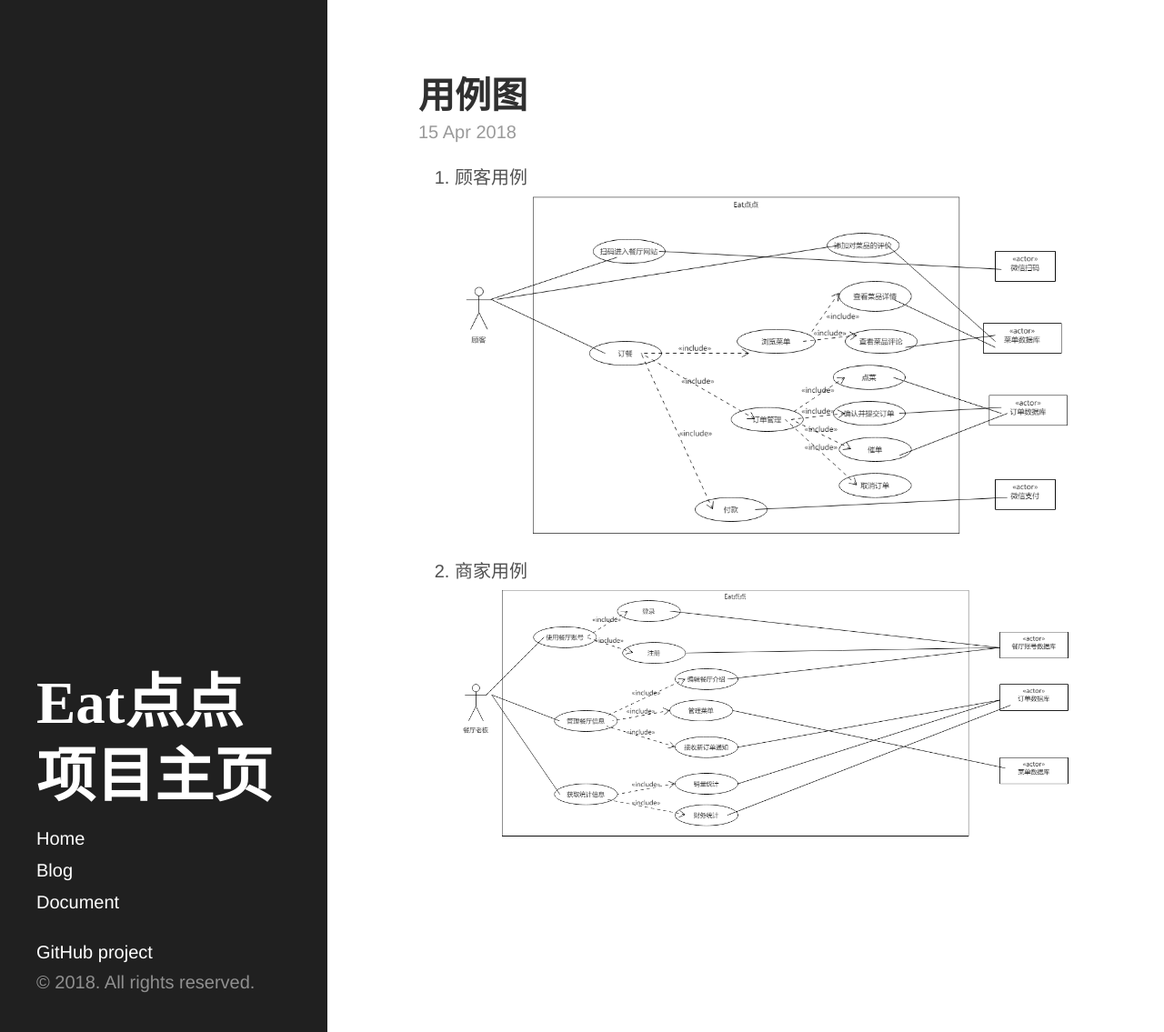
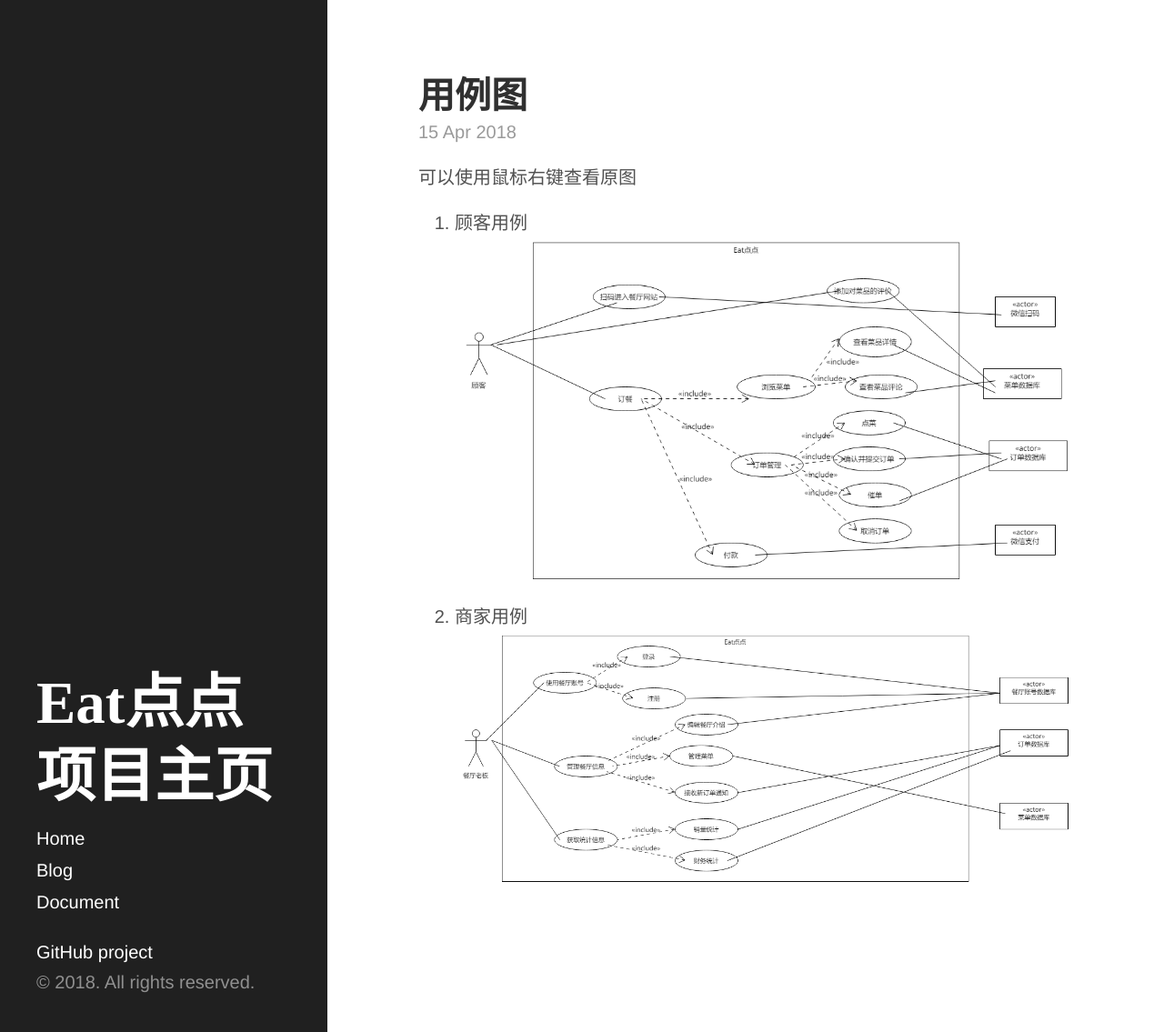
Before and after one commit to ChickenDinner8/ChickenDinner8.github.io, a Jekyll site: the page built from _posts/2018-04-15-usecase.md, in a window 1280 px wide and 1135 px high. Shown: the whole window at 91% size. Built offline with Jekyll 4.4.1, drawn with Linux system fonts in a browser that asks for light colours.

Commit message:
edit use case

```diff
--- a/_posts/2018-04-15-usecase.md
+++ b/_posts/2018-04-15-usecase.md
@@ -3,6 +3,8 @@ layout: post
 title: 用例图
 tags: document
 ---
+
+可以使用鼠标右键查看原图
 
 1. 顾客用例
 ![顾客用例][1]
```
